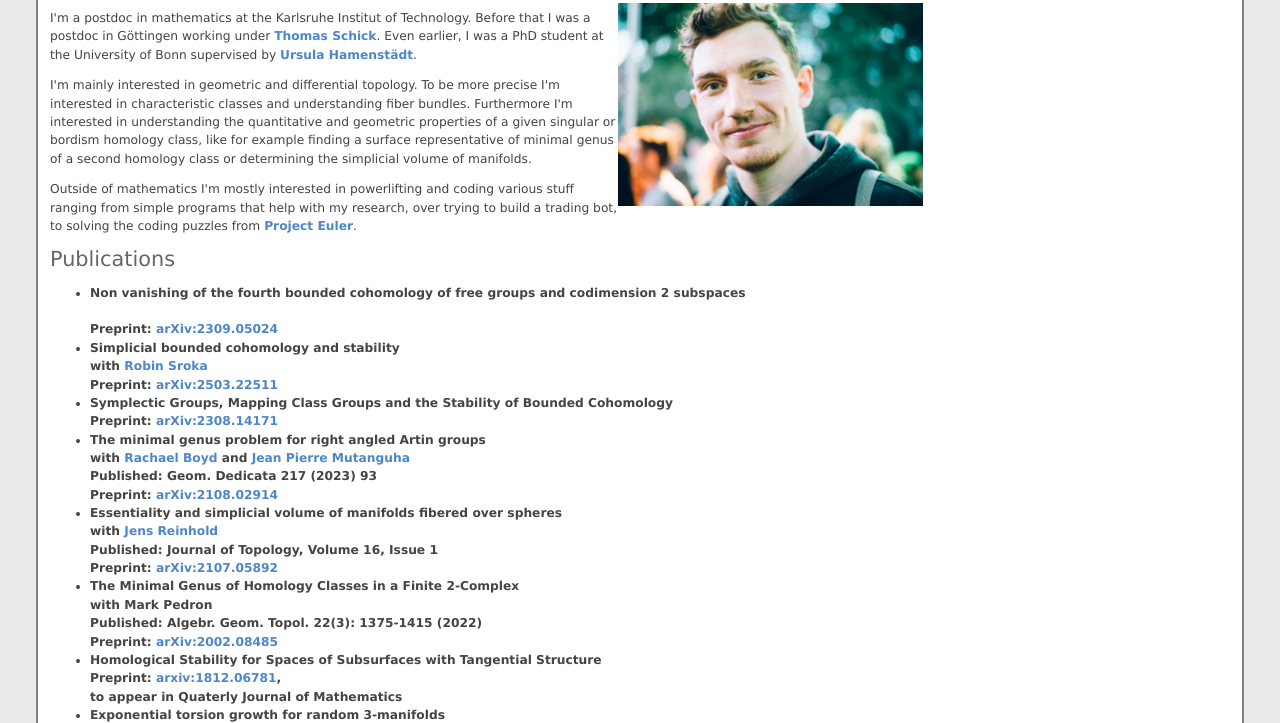
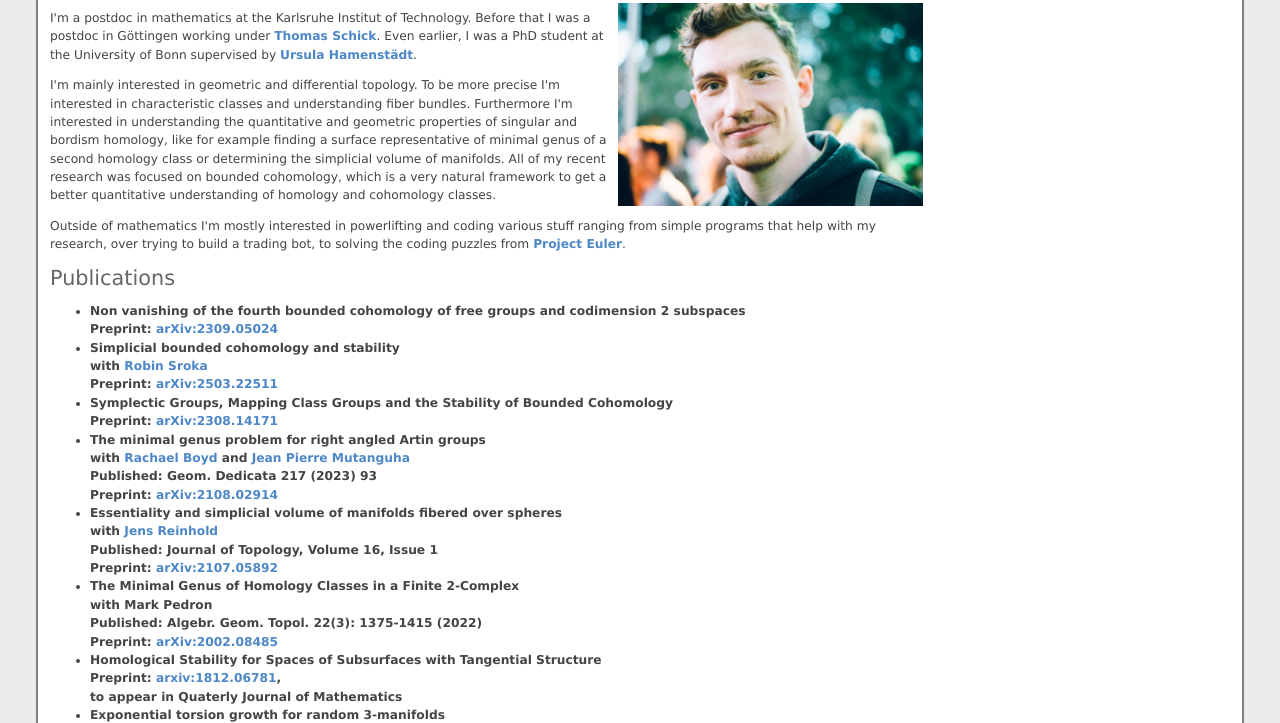
Before and after one commit to ThorbenKa/ThorbenKa.github.io, a plain HTML site: page index.html in a window 1280 px wide. Shown: the part 65-788 px from the top of the page. Drawn offline with Linux system fonts and the light colour scheme.

Commit message:
Update index.html

```diff
--- a/index.html
+++ b/index.html
@@ -36,8 +36,10 @@
 	I'm mainly interested in geometric and differential topology. To be more precise
 	I'm interested in characteristic classes and understanding fiber bundles.
 	Furthermore I'm interested in understanding the quantitative and geometric
-	properties of a given singular or bordism homology class, like for example finding a surface representative
+	properties of singular and bordism homology, like for example finding a surface representative
 	of minimal genus of a second homology class or determining the simplicial volume of manifolds.
+	All of my recent research was focused on bounded cohomology, which is a very natural framework
+	to get a better quantitative understanding of homology and cohomology classes.
 </p>
 <p>
 	Outside of mathematics I'm mostly interested in powerlifting and coding various stuff
@@ -49,7 +51,6 @@
 	<li>
 		<strong>
 			 Non vanishing of the fourth bounded cohomology of free groups and codimension 2 subspaces <br>
-		<br>
 			Preprint: <a href="https://arxiv.org/abs/2309.05024"> arXiv:2309.05024 </a>
 		</strong>
 	</li>
```
